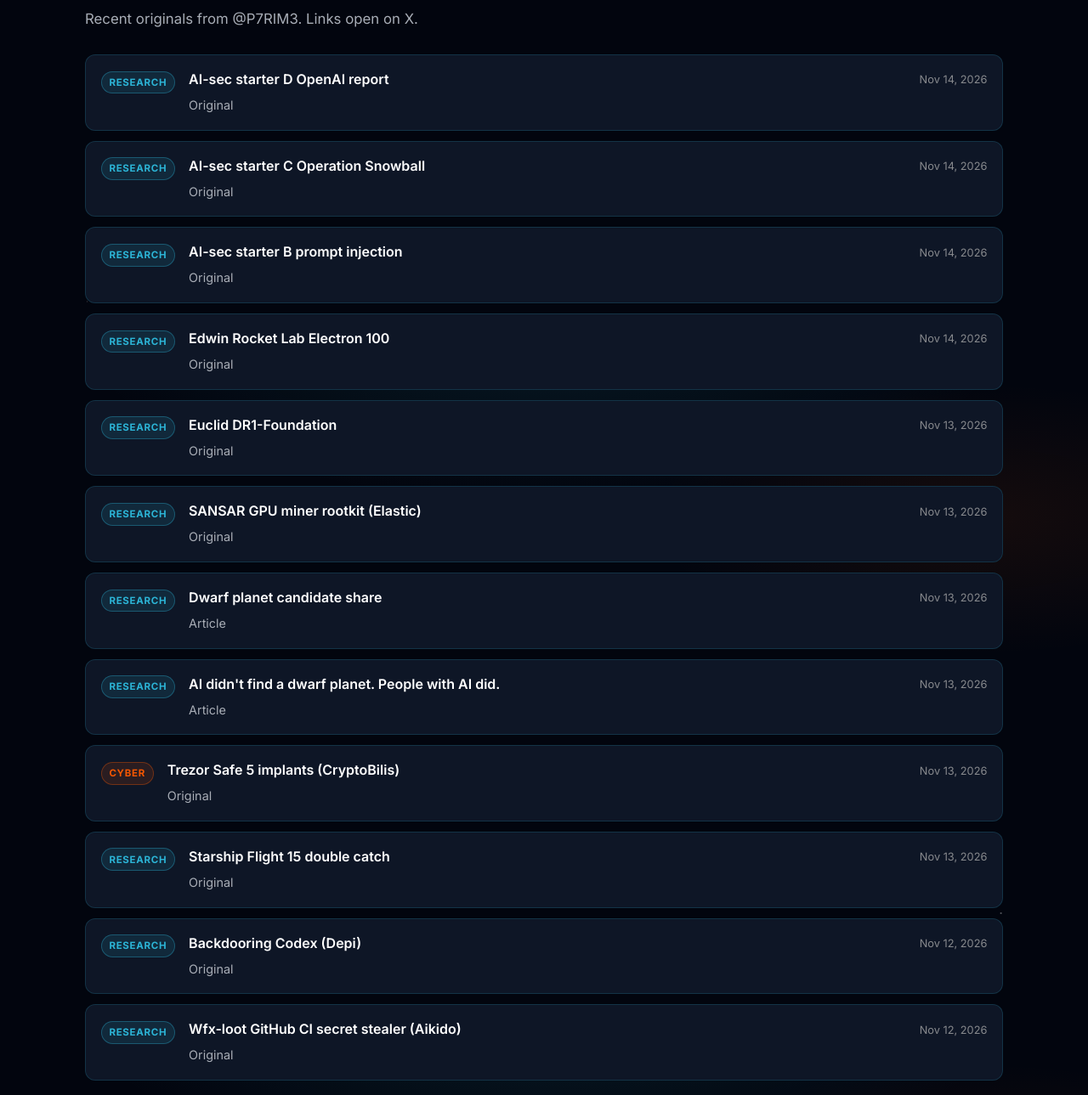
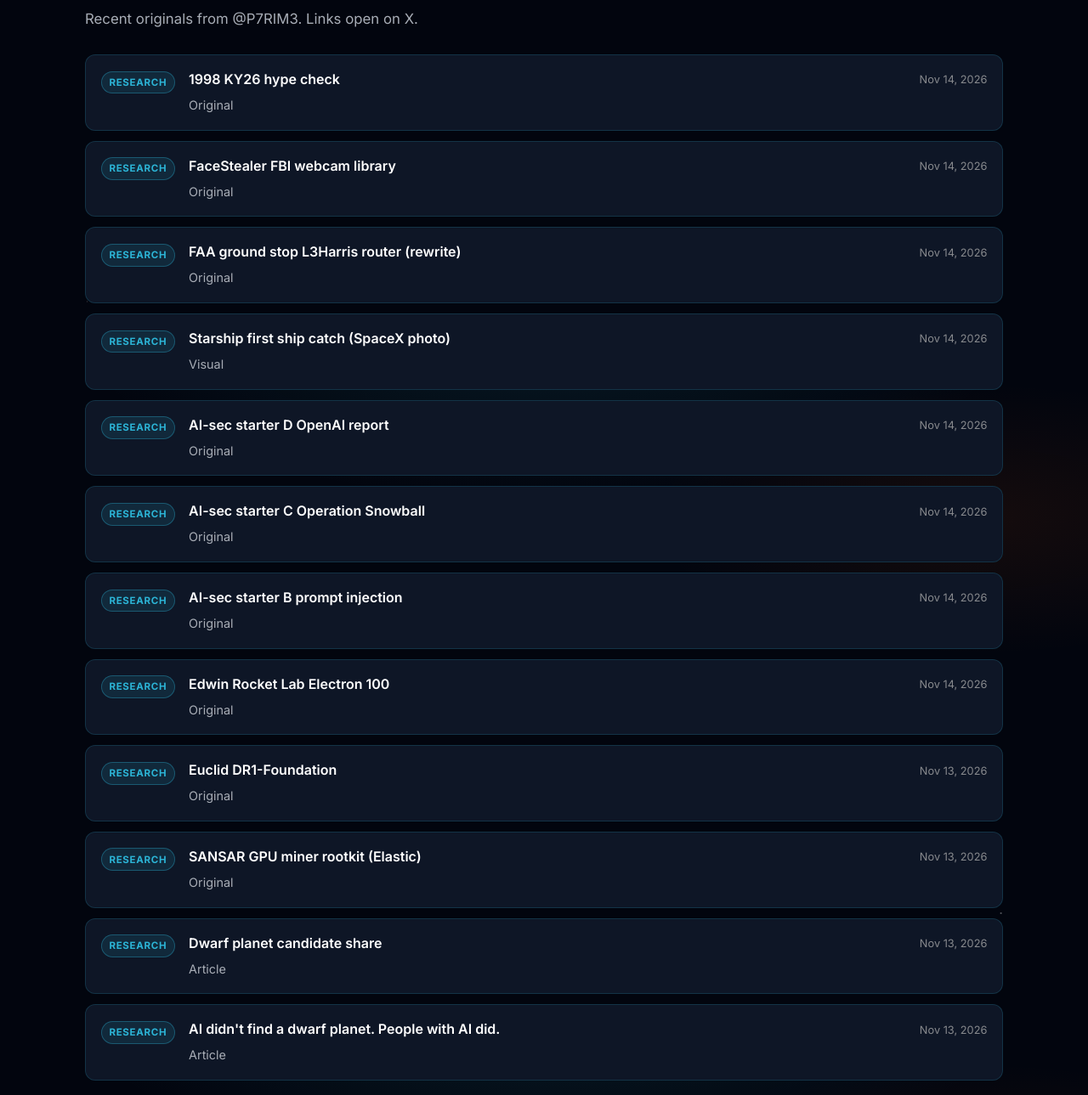
Before and after one commit to korvixprime/korvixprime.github.io, a plain HTML site: page index.html in a window 1280 px wide. Shown: the part 1149-2438 px from the top of the page at 85% size. Drawn offline with Linux system fonts and the light colour scheme.

Commit message:
Update Latest

```diff
--- a/index.html
+++ b/index.html
@@ -112,6 +112,46 @@
 
         <ul class="latest-list">
           <li>
+            <a class="latest-item" href="https://x.com/P7RIM3/status/2121777710611529927" rel="noopener noreferrer">
+              <span class="desk-pill research">Research</span>
+              <span class="latest-body">
+                <strong>1998 KY26 hype check</strong>
+                <span>Original</span>
+              </span>
+              <time class="latest-meta" datetime="2026-11-14">Nov 14, 2026</time>
+            </a>
+          </li>
+          <li>
+            <a class="latest-item" href="https://x.com/P7RIM3/status/2121776999936991253" rel="noopener noreferrer">
+              <span class="desk-pill research">Research</span>
+              <span class="latest-body">
+                <strong>FaceStealer FBI webcam library</strong>
+                <span>Original</span>
+              </span>
+              <time class="latest-meta" datetime="2026-11-14">Nov 14, 2026</time>
+            </a>
+          </li>
+          <li>
+            <a class="latest-item" href="https://x.com/P7RIM3/status/2121767513164067288" rel="noopener noreferrer">
+              <span class="desk-pill research">Research</span>
+              <span class="latest-body">
+                <strong>FAA ground stop L3Harris router (rewrite)</strong>
+                <span>Original</span>
+              </span>
+              <time class="latest-meta" datetime="2026-11-14">Nov 14, 2026</time>
+            </a>
+          </li>
+          <li>
+            <a class="latest-item" href="https://x.com/P7RIM3/status/2121763207551594718" rel="noopener noreferrer">
+              <span class="desk-pill research">Research</span>
+              <span class="latest-body">
+                <strong>Starship first ship catch (SpaceX photo)</strong>
+                <span>Visual</span>
+              </span>
+              <time class="latest-meta" datetime="2026-11-14">Nov 14, 2026</time>
+            </a>
+          </li>
+          <li>
             <a class="latest-item" href="https://x.com/P7RIM3/status/2121620516955988260" rel="noopener noreferrer">
               <span class="desk-pill research">Research</span>
               <span class="latest-body">
@@ -189,46 +229,6 @@
                 <span>Article</span>
               </span>
               <time class="latest-meta" datetime="2026-11-13">Nov 13, 2026</time>
-            </a>
-          </li>
-          <li>
-            <a class="latest-item" href="https://x.com/P7RIM3/status/2121261564468887860" rel="noopener noreferrer">
-              <span class="desk-pill cyber">Cyber</span>
-              <span class="latest-body">
-                <strong>Trezor Safe 5 implants (CryptoBilis)</strong>
-                <span>Original</span>
-              </span>
-              <time class="latest-meta" datetime="2026-11-13">Nov 13, 2026</time>
-            </a>
-          </li>
-          <li>
-            <a class="latest-item" href="https://x.com/P7RIM3/status/2121250632367550903" rel="noopener noreferrer">
-              <span class="desk-pill research">Research</span>
-              <span class="latest-body">
-                <strong>Starship Flight 15 double catch</strong>
-                <span>Original</span>
-              </span>
-              <time class="latest-meta" datetime="2026-11-13">Nov 13, 2026</time>
-            </a>
-          </li>
-          <li>
-            <a class="latest-item" href="https://x.com/P7RIM3/status/2120938156597875187" rel="noopener noreferrer">
-              <span class="desk-pill research">Research</span>
-              <span class="latest-body">
-                <strong>Backdooring Codex (Depi)</strong>
-                <span>Original</span>
-              </span>
-              <time class="latest-meta" datetime="2026-11-12">Nov 12, 2026</time>
-            </a>
-          </li>
-          <li>
-            <a class="latest-item" href="https://x.com/P7RIM3/status/2120870725221323205" rel="noopener noreferrer">
-              <span class="desk-pill research">Research</span>
-              <span class="latest-body">
-                <strong>Wfx-loot GitHub CI secret stealer (Aikido)</strong>
-                <span>Original</span>
-              </span>
-              <time class="latest-meta" datetime="2026-11-12">Nov 12, 2026</time>
             </a>
           </li>
         </ul>
```
